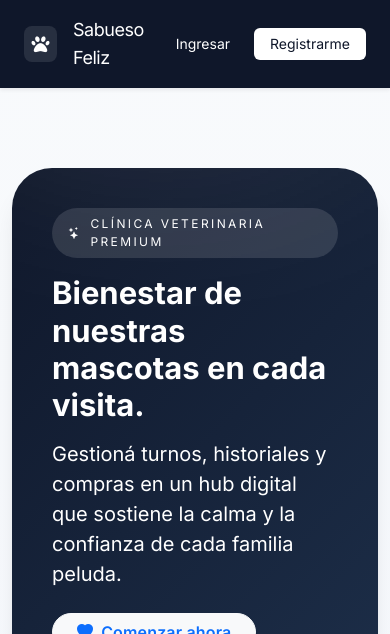
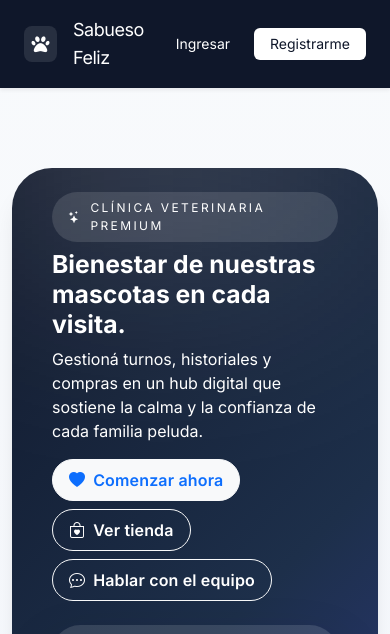
Before and after one commit to Villada-PG3/trabajo-practico-integrador-veterinaria-el-sabueso-feliz, a Django app: template Core/templates/core/landing.html in a window 390 px wide. Shown: the top 634 px of the page. Run offline with Django 5.2, Linux system fonts and the light colour scheme; the template is opened without the code that fills it, so the values that code supplies are empty; some libraries are stand-ins or nearby versions.

Commit message:
simplifique un poco el landing pero el contenedor de la imagen del perro es mas grande y nose como solucionarlo

```diff
--- a/Core/templates/core/landing.html
+++ b/Core/templates/core/landing.html
@@ -4,56 +4,60 @@
 {% block content %}
 <div class="d-flex flex-column gap-5">
     <!-- Hero -->
-    <section class="hero-landing shadow-xl text-white">
+    <section class="hero-landing shadow-xl text-white py-4">
         <div class="row g-0 align-items-center position-relative">
-            <div class="col-lg-7 pe-lg-5 mb-4 mb-lg-0">
-                <span class="hero-chip mb-3">
+
+            <!-- Columna izquierda: texto -->
+            <div class="col-lg-6 pe-lg-5 mb-3 mb-lg-0">
+                <span class="hero-chip mb-2">
                     <i class="bi bi-stars"></i>
                     Clínica veterinaria premium
                 </span>
-                <h1 class="display-5 fw-bold mb-3 text-white">Bienestar de nuestras mascotas en cada visita.</h1>
-                <p class="lead text-white-75 mb-4">Gestioná turnos, historiales y compras en un hub digital que sostiene la calma y la confianza de cada familia peluda.</p>
-                <div class="d-flex flex-wrap gap-3 mb-4">
-                    <a href="{% url 'registro_propietario' %}" class="btn btn-light text-primary fw-semibold px-4">
+
+                <h1 class="h2 fw-bold mb-2 text-white">
+                    Bienestar de nuestras mascotas en cada visita.
+                </h1>
+
+                <p class="text-white-75 mb-3">
+                    Gestioná turnos, historiales y compras en un hub digital que sostiene la calma y la confianza de cada familia peluda.
+                </p>
+
+                <div class="d-flex flex-wrap gap-2 mb-2">
+                    <!-- BOTÓN CON LÓGICA DE LOGIN -->
+                    <a
+                        href="{% if user.is_authenticated %}{% url 'dashboard' %}{% else %}{% url 'login' %}{% endif %}"
+                        class="btn btn-light text-primary fw-semibold px-3 py-2"
+                    >
                         <i class="bi bi-heart-fill me-2"></i>Comenzar ahora
                     </a>
-                    <a href="{% url 'tienda' %}" class="btn btn-outline-light fw-semibold px-4 text-white">
+
+                    <a href="{% url 'tienda' %}" class="btn btn-outline-light fw-semibold px-3 py-2 text-white">
                         <i class="bi bi-bag-heart me-2"></i>Ver tienda
                     </a>
-                    <a href="{% url 'contacto' %}" class="btn btn-outline-light fw-semibold px-4 text-white">
+
+                    <a href="{% url 'contacto' %}" class="btn btn-outline-light fw-semibold px-3 py-2 text-white">
                         <i class="bi bi-chat-dots me-2"></i>Hablar con el equipo
                     </a>
                 </div>
-                <div class="row g-3 text-white-75">
-                    <div class="col-sm-4">
-                        <div class="stats-pill">
-                            <p class="small text-uppercase mb-1 text-white-50">Mascotas activas</p>
-                            <p class="fs-3 fw-bold text-white mb-0">+250</p>
-                        </div>
-                    </div>
-                    <div class="col-sm-4">
-                        <div class="stats-pill">
-                            <p class="small text-uppercase mb-1 text-white-50">Profesionales</p>
-                            <p class="fs-3 fw-bold text-white mb-0">12</p>
-                        </div>
-                    </div>
-                    <div class="col-sm-4">
-                        <div class="stats-pill">
-                            <p class="small text-uppercase mb-1 text-white-50">Agenda digital</p>
-                            <p class="fs-3 fw-bold text-white mb-0">24/7</p>
-                        </div>
+            </div>
+
+            <!-- Columna derecha: imagen más chica -->
+            <div class="col-lg-4 offset-lg-1">
+                <div class="hero-media">
+                    <div class="ratio ratio-1x1" style="max-width: 250px; margin-left: auto;">
+                        <img
+                            src="https://images.unsplash.com/photo-1507146426996-ef05306b995a?auto=format&fit=crop&w=900&q=80"
+                            class="w-100 h-100 object-fit-cover rounded-3"
+                            alt="Perro cachorro en control veterinario"
+                        >
                     </div>
                 </div>
             </div>
-            <div class="col-lg-5">
-                <div class="hero-media">
-                    <div class="ratio ratio-4x3">
-                        <img src="https://images.unsplash.com/photo-1507146426996-ef05306b995a?auto=format&fit=crop&w=900&q=80" class="w-100 h-100 object-fit-cover" alt="Ovejero aleman en control veterinario">
-                    </div>
-                </div>
-            </div>
+
         </div>
     </section>
+
+
 
     {% if request.user.is_authenticated %}
     <section class="panel-active px-4 px-lg-5 py-4 shadow-lg">
```
